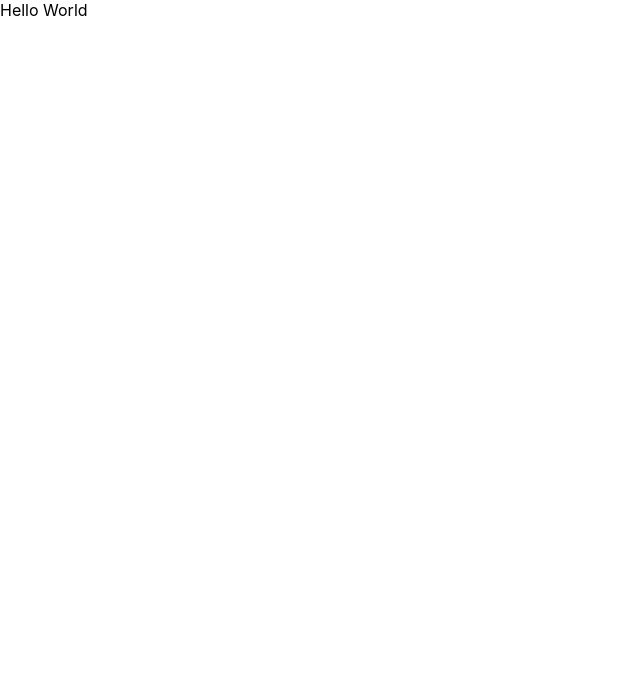
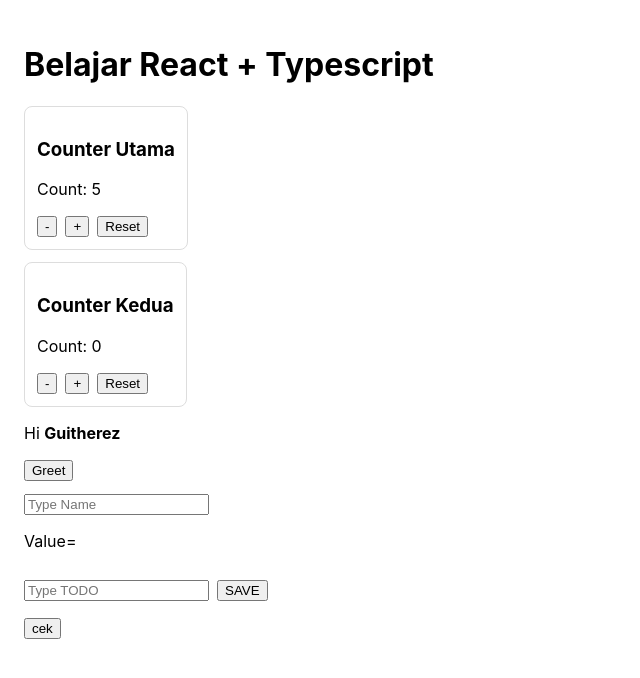
Before and after one commit to GuitherezDika/belajar_react, a React (Create React App) app: page / in a window 1280 px wide. Shown: the top 678 px of the page, without its empty margins (0-640 px from the left). Built offline with nearby package versions, Linux system fonts and the light colour scheme.

Commit message:
lesson 1: komponen, props, state, event

```diff
--- a/src/App.tsx
+++ b/src/App.tsx
@@ -1,67 +1,21 @@
 import React from "react";
+import Counter from "./components/Counter";
+import Greeting from "./components/Greeting";
+import NameInput from "./components/NameInput";
+import TodoInput from "./components/TodoInput";
 
 function App() {
-  return <div>Hello World</div>;
+  return (<div style={{ padding: 24 }}>
+    <h1>Belajar React + Typescript</h1>
+    <Counter initial={5} label="Counter Utama" />
+    <div style={{ height: 12 }} />
+    <Counter initial={0} label="Counter Kedua" />
+    <Greeting name="Guitherez" onGreet={(m) => console.log('Pesan dari anak:', m)} />
+    <div style={{ height: 12 }} />
+    <NameInput />
+    <div style={{ height: 12 }} />
+    <TodoInput />
+  </div>);
 }
 
 export default App;
-
-
-/*
-node_modules
-public
-  favicon.ico
-  index.html
-  manifest.json
-  robots.txt
-  logo192.png
-  logo152.png
-src
-  assets/
-  components/
-  hooks/
-  pages/
-  App.css
-  App.test.js
-  App.tsx
-  index.css
-  index.js
-  logo.svg
-  reportWebVitals.js
-  setupTests.js
-.gitignore
-package-lock.json
-package.json
-
-=====
-buat konfigurasi typescript
-npm install typescript @types/node @types/react @types/react-dom @types/jest --save-dev
-
-npx tsc --init
-create file baru = tsconfig.json
-{
-  "compilerOptions": {
-    "target": "es6",
-    "lib": [
-      "dom",
-      "dom.iterable",
-      "esnext"
-    ],
-    "allowJs": true,
-    "skipLibCheck": true,
-    "esModuleInterop": true,
-    "allowSyntheticDefaultImports": true,
-    "strict": true,
-    "forceConsistentCasingInFileNames": true,
-    "module": "esnext",
-    "moduleResolution": "node",
-    "resolveJsonModule": true,
-    "isolatedModules": true,
-    "noEmit": true,
-    "jsx": "react-jsx"
-  },
-  "include": [
-    "src"
-  ]
-}
-*/
--- /dev/null
+++ b/src/components/Counter.tsx
@@ -0,0 +1,31 @@
+import { useState } from "react";
+
+
+interface CounterProps {
+  initial?: number;
+  label?: string;
+}
+
+const Counter: React.FC<CounterProps> = ({ initial = 0, label = 'Counter' }) => {
+  const [count, setCount] = useState<number>(initial);
+
+  const increment = () => setCount(prev => prev + 1);
+  const decrement = () => setCount(prev => prev - 1);
+  const reset = () => setCount(initial);
+
+  return (
+    <div style={{
+      border: '1px solid #ddd',
+      padding: 12,
+      borderRadius: 8, display: 'inline-block'
+    }}>
+      <h3>{label}</h3>
+      <p>Count: {count}</p>
+      <button onClick={decrement}>-</button>
+      <button onClick={increment} style={{ marginLeft: 8 }}>+</button>
+      <button onClick={reset} style={{ marginLeft: 8 }}>Reset</button>
+    </div>
+  )
+}
+
+export default Counter;
--- /dev/null
+++ b/src/components/Greeting.tsx
@@ -0,0 +1,22 @@
+import React from 'react';
+interface GreetingProps {
+  name?: string;
+  onGreet?: (message: string) => void;
+}
+
+const Greeting: React.FC<GreetingProps> = ({name, onGreet}) => {
+  const handleClick = () => {
+    const msg = `Hello ${name}!`;
+    if(onGreet) onGreet(msg);
+    alert(msg);
+  }
+
+  return (
+    <div>
+      <p>Hi <strong>{name}</strong></p>
+      <button onClick={handleClick}>Greet</button>
+    </div>
+  )
+}
+
+export default Greeting;
--- /dev/null
+++ b/src/components/NameInput.tsx
@@ -0,0 +1,17 @@
+import React, { useState } from 'react'
+
+const NameInput: React.FC = () => {
+  const [text, setText] = useState('');
+  const handleChange = (e: React.ChangeEvent<HTMLInputElement>) => {
+    setText(e.target.value);
+  }
+
+  return (
+    <div>
+      <input type="text" value={text} onChange={handleChange} placeholder='Type Name' />
+      <p>Value={text}</p>
+    </div>
+  )
+}
+
+export default NameInput;
--- /dev/null
+++ b/src/components/TodoInput.tsx
@@ -0,0 +1,36 @@
+import React, { useEffect, useState } from 'react';
+
+const TodoInput: React.FC = () => {
+  const [text, setText] = useState('');
+  const [data, setData] = useState<String[]>([]);
+
+  const handleSave = () => {
+    if (text.trim() !== '') {
+      setData([...data, text]);
+      setText('');
+    } else {
+      return;
+    }
+  }
+
+  return (
+    <div>
+      <div style={{ flexDirection: 'row' }}>
+        <input type="text"
+          value={text}
+          onChange={(e) => setText(e.target.value)}
+          placeholder='Type TODO' />
+        <button onClick={handleSave} style={{ marginLeft: 8 }}>SAVE</button>
+      </div>
+      <ul>
+        {data.length > 0 && data.map((todoData, index) => (
+          <li key={index}>{todoData}</li>
+        ))}
+      </ul>
+      <button onClick={() => console.log(text)}>cek</button>
+    </div>
+  )
+
+}
+
+export default TodoInput;
```
Also changed, not shown: 1 other file (tests, documents, lock files or other folders).
